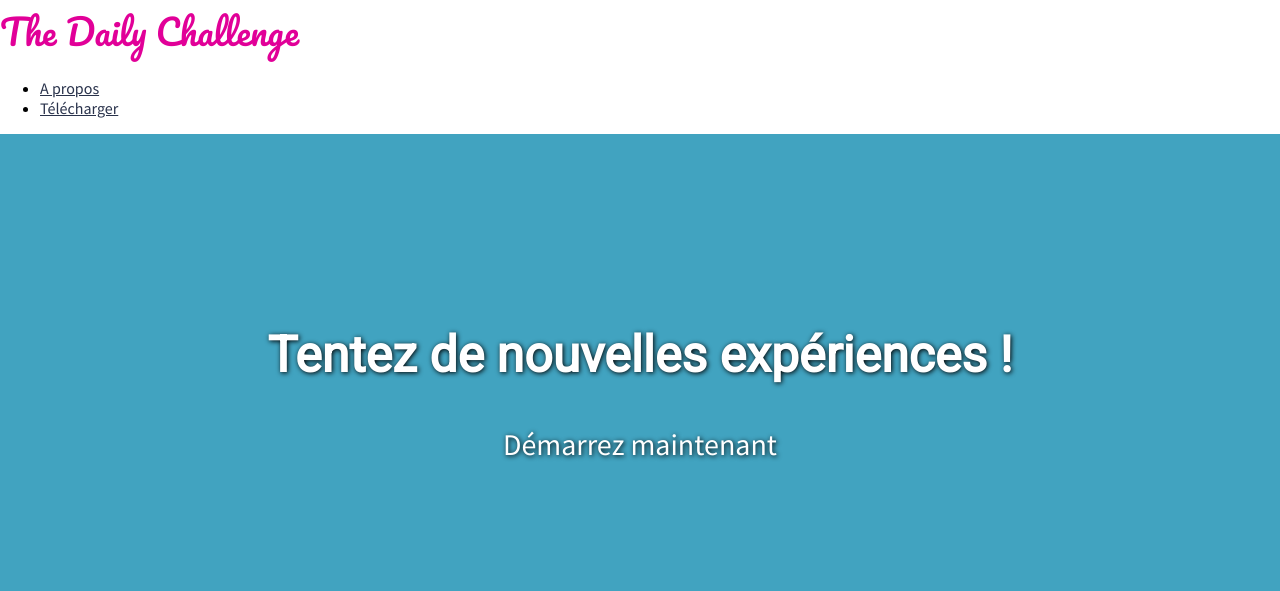
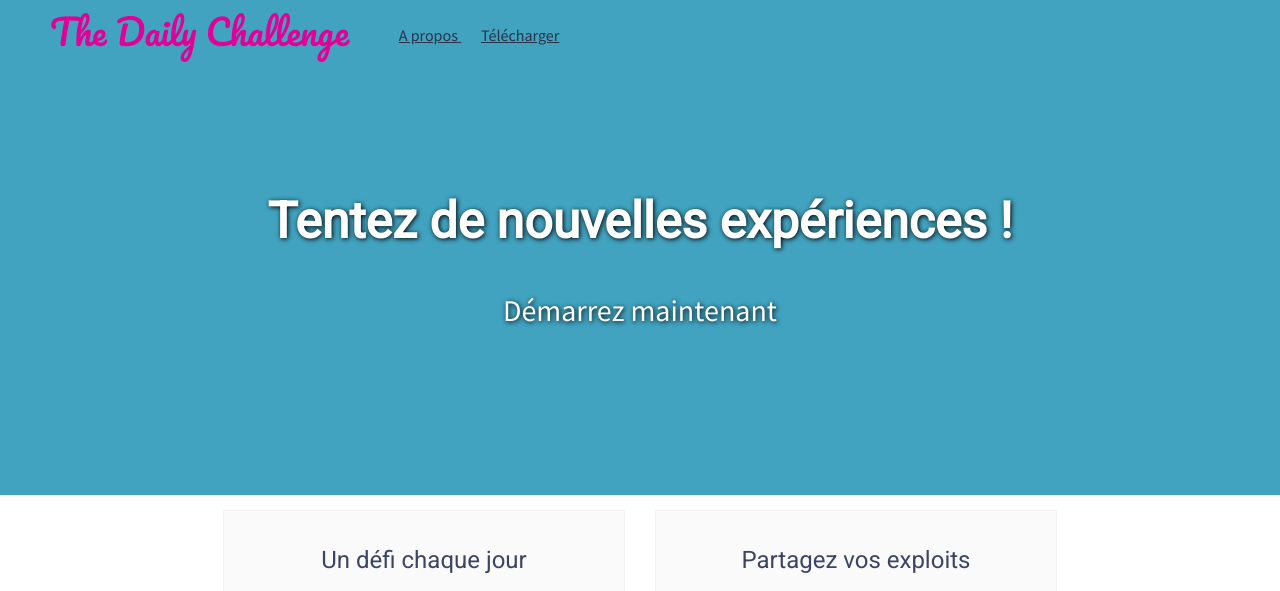
Before and after one commit to elenavonarx/Projet-3, a plain HTML site: page index.html in a window 1280 px wide. Shown: the top 591 px of the page. Drawn offline with Linux system fonts and the light colour scheme.

Commit message:
Add files via upload

```diff
--- a/style.css
+++ b/style.css
@@ -14,6 +14,24 @@ nav{
   font-family: 'Source Sans Pro', sans-serif;
 }
 
+nav li {
+  margin: 10px;
+  display:inline;
+}
+
+nav ul {
+  float: left;
+  margin-top: 25px;
+}
+
+#logo{
+  color: #fff;
+  font-size: 35px;
+  font-family: 'Pacifico', cursive;
+  float: left;
+  margin-left: 50px;
+}
+
 .feature {
   border: 1px solid #F2F2F2;
   margin: 15px;
@@ -26,6 +44,9 @@ nav{
 #apropos{
   margin: 0 auto;
   width: 80%;
+  display: flex;
+  flex-wrap: wrap;
+  justify-content: center;
 }
 
 h1{
@@ -82,3 +103,8 @@ a:hover {
   font-weight: lighter;
   text-decoration: none;
 }
+
+#baseline a:hover {
+  position: relative;
+  top:1px;
+}
```
